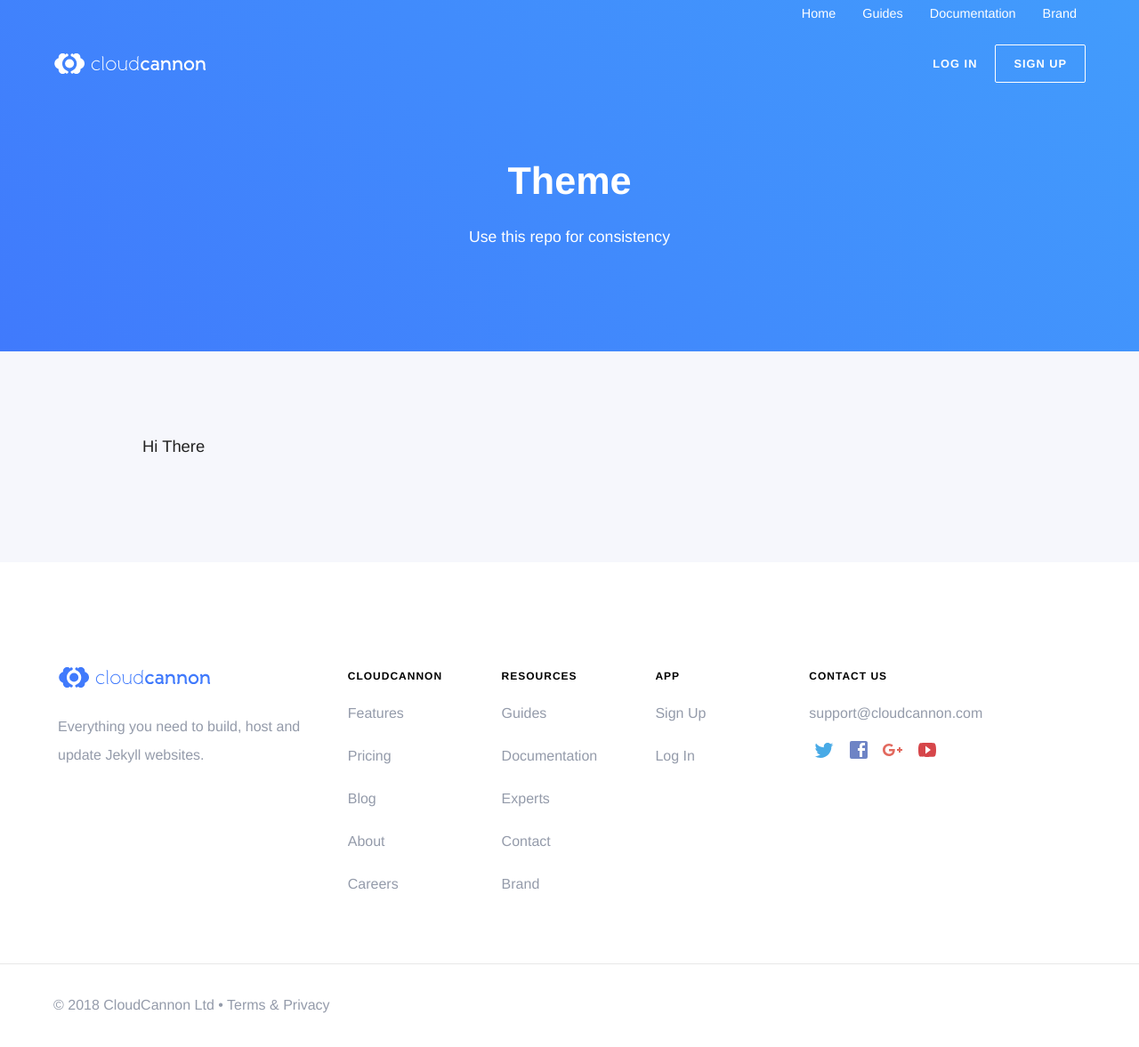
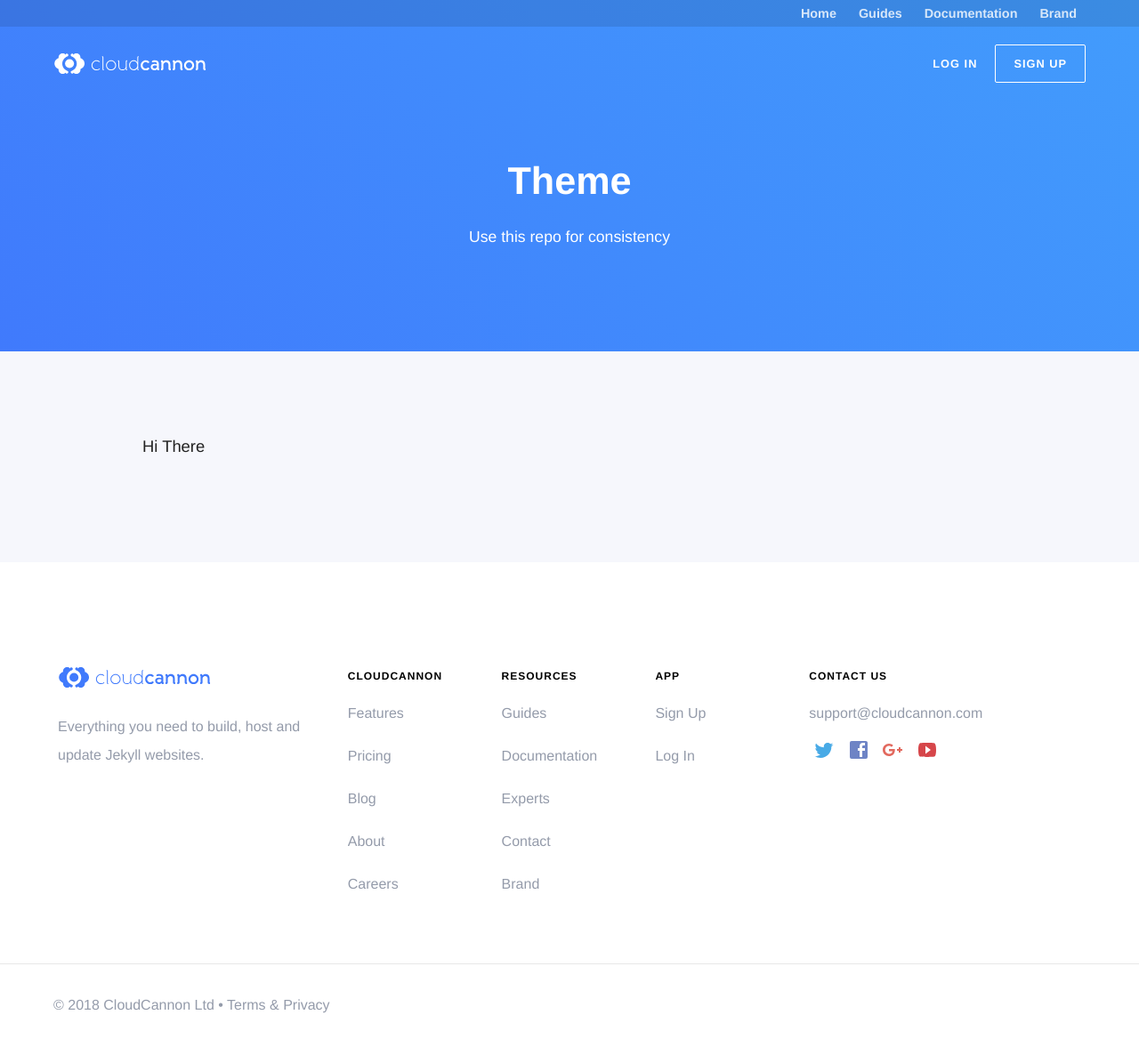
Before and after one commit to CloudCannon/jekyll-theme-cloudcannon, a Jekyll site: the page built from index.html, in a window 1280 px wide. Shown: the whole page at 89% size. Built offline with Jekyll 4.4.1, drawn with Linux system fonts in a browser that asks for light colours; some web fonts are replaced.

Commit message:
basic active state on sibling sites

```diff
--- a/_sass/_navigation.scss
+++ b/_sass/_navigation.scss
@@ -3,7 +3,7 @@
 	left: 0;
 	top: 0;
 	width: 100%;
-	background: rbga(0,0,0,0.2);
+	background: rgba(0, 0, 0, 0.1);
 
 	.wrapper {
 		justify-content: flex-end;
@@ -13,15 +13,19 @@
 	a {
 		display: inline-block;
 		padding: 0 10px;
-		margin-left: 10px;
+		margin-left: 5px;
 		height: 30px;
 		line-height: 30px;
-		color: #fff;
-		border-radius: 0 0 2px 2px;
+		color: rgba(255, 255, 255, 0.8);
+		font-weight: bold;
 
-		&:hover {
-			background: #fff;
-			color: #364261;
+		&:hover,
+		&:active
+		&.active:hover,
+		&.active:active,
+		&.active {
+			color: rgba(255, 255, 255, 1);
+			background: rgba(255, 255, 255, 0.3);
 		}
 	}
 
```
